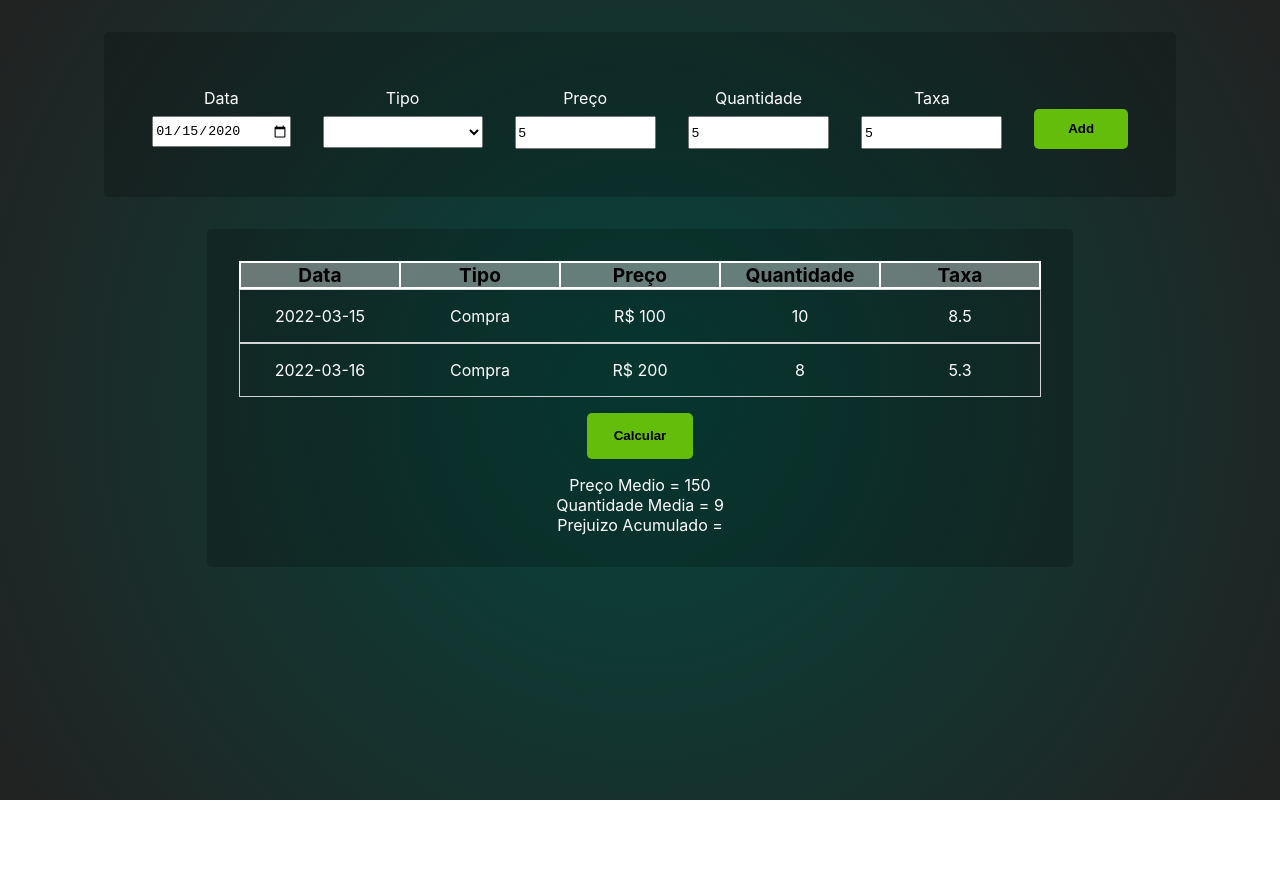
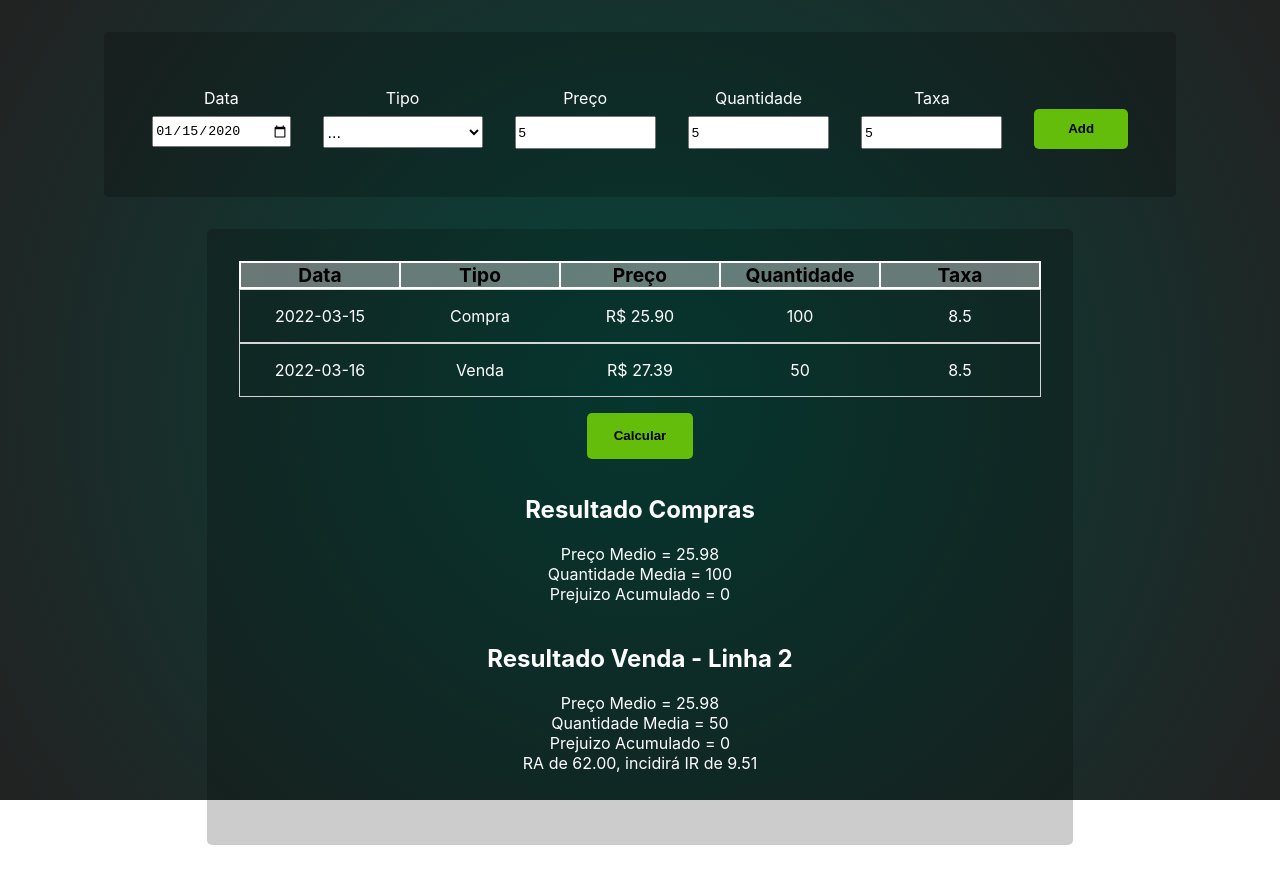
Before and after one commit to EduardoLovo/Calculadora-IR, a React (Create React App) app: page / in a window 1280 px wide. Both pictures are taken after typing "2020-01-15", "5", "5", "5" into the empty fields and a click on the button "Calcular". Shown: the top 884 px of the page. Before the commit the page ends 800 px from the top, so only its background shows below. Built offline with nearby package versions, Linux system fonts and the light colour scheme.

Commit message:
finished calculation

```diff
--- a/src/App.css
+++ b/src/App.css
@@ -6,10 +6,10 @@
     width: 100vw;
 }
 
-/* ========================================== */
+/* ==================================================== */
 
 
-/* Formulario --------- */
+/* Formulario -------------- */
 
 .divAdd {
     background: rgba(0, 0, 0, 0.2);
@@ -53,7 +53,6 @@
     justify-content: center;
     align-items: flex-end;
     padding: 1em;
-    /* margin: 1em; */
   }
 
   .btnAdd {
@@ -63,13 +62,17 @@
     border: none;
     border-radius: 5px;
     font-weight: 700;
-
   }
 
-/* ========================================== */
+  .btnAdd:hover {
+    cursor: pointer;
+    opacity: 0.8;
+  }
+
+/* ==================================================== */
 
 
-/* Açoes ---------------- */
+/* Açoes ---------------------- */
 
 .acoes {
     margin: 0;
@@ -79,6 +82,7 @@
     background: rgba(0, 0, 0, 0.2);
     border-radius: 5px;
     padding: 1em;
+    margin-bottom: 3em;
 }
 
 .titulos {
@@ -119,7 +123,7 @@
 
 .btnCal:hover {
     cursor: pointer;
-    opacity: 0.9;
+    opacity: 0.8;
 }
 
 .line {
@@ -140,9 +144,10 @@
 /* ========================================== */
 
 
-/* Resultado ------------ */
+/* Resultado --------------- */
 
 .results {
     padding: 1em;
     color: white;
+
 }
--- a/src/App.js
+++ b/src/App.js
@@ -1,32 +1,34 @@
 import { useState } from 'react';
 import './App.css';
 
+
 function App() {
 
-  // Exemplos ========
+  // Exemplos ==============================
 
   const [notas, setNotas] = useState([
     {
       id: 1,
       data: "2022-03-15",
       tipo: "Compra",
-      preco: 100,
-      quantidade: 10,
-      taxa: "8.5"
+      preco: 25.90,
+      quantidade: 100,
+      taxa: 8.5
     },
+
     {
       id: 2,
       data: "2022-03-16",
-      tipo: "Compra",
-      preco: 200,
-      quantidade: 8,
-      taxa: "5.3"
+      tipo: "Venda",
+      preco: 27.39,
+      quantidade: 50,
+      taxa: 8.5
     }
   ])
 
-  // =========================================
+  // ==========================================================================================
 
-  // Formulario =======
+  // Formulario =============================
 
   const [data, setData] = useState("");
   const [tipo, setTipo] = useState("");
@@ -57,11 +59,12 @@ function App() {
     setNotas([
       ...notas,
       {
+        id: notas.length + 1,
         data: data,
         tipo: tipo,
-        preco: preco,
-        quantidade: quantidade,
-        taxa: taxa
+        preco: +preco,
+        quantidade: +quantidade,
+        taxa: +taxa
       }
     ])
 
@@ -70,56 +73,122 @@ function App() {
     setPreco('')
     setQuantidade('')
     setTaxa('')
-
   }
 
-
-  // =========================================
+  // ============================================================================================
 
 
+  // State para mostrar resultado ===============
 
   const [resultado, setResultado] = useState('')
-
 
   const handleResultadoChange = (e) => {
     e.preventDefault();
 
-    // const pm = 0
-    // const qm = 0
 
-    var precoMedio = notas.reduce(getPm, 0);
-    function getPm(pm, item) {
-      return pm + (item.preco / notas.length);
+    // Calculo para COMPRAS =====================
+    const pm = 0
+    const qm = 0
+
+    const somaPreco = []
+    const somaQuantidade = []
+
+    for (var i of notas) {
+      if (i.tipo === "Compra") {
+        const precoMedio = (pm * qm + i.preco * i.quantidade + i.taxa) / (qm + i.quantidade);
+        somaPreco.push(precoMedio)
+
+        somaQuantidade.push(i.quantidade)
+
+        var resultPreco = somaPreco.reduce(function (soma, i) {
+          const resultado = (resultPreco + i)
+          return resultado;
+        });
+
+        var resultadoQuant = somaQuantidade.reduce(function (resultadoQuant, i) {
+          const resultado2 = (resultadoQuant + i)
+          return resultado2;
+        });
+      }
     }
 
-    var quantidadeMedia = notas.reduce(getTotal, 0);
-    function getTotal(total, item) {
-      return total + (item.quantidade / notas.length);
+    var resultadoPrecoMedio = (resultPreco / somaPreco.length).toFixed(2)
+
+    // ==========================================================================================
+
+
+    // Calculo para VENDAS =====================
+    const testeVEnda = []
+
+    for (var i of notas) {
+      if (i.tipo === "Venda") {
+        testeVEnda.push(i)
+
+        var venda = () => {
+          const calculandoVenda = testeVEnda.map((fVendas) => {
+
+            var ra = (fVendas.preco - resultadoPrecoMedio) * fVendas.quantidade - fVendas.taxa;
+
+            var lk = () => {
+              var prejuizo = resultadoPrecoMedio - fVendas.preco
+              if (prejuizo < 0) {
+
+                var ir = (ra - (ra, prejuizo)) * (15 / 100);
+
+                return (
+                  <div key='prejuizo'>
+                    Prejuizo Acumulado =  0<br />
+                    RA de {ra.toFixed(2)}, incidirá IR de {ir.toFixed(2)}
+                  </div>
+                )
+
+              } else {
+
+                return (
+                  <div key='prejuizo'>
+                    Prejuizo Acumulado = {prejuizo.toFixed(2)} <br />
+                  </div>
+                )
+              }
+            }
+
+            resultadoQuant = resultadoQuant - fVendas.quantidade
+
+            return (
+              <div key='resultVenda'>
+                <h2>Resultado Venda - Linha {fVendas.id}</h2>
+                Preço Medio = {resultadoPrecoMedio} < br />
+                Quantidade Media = {resultadoQuant} <br />
+                {lk()}<br /> <br />
+              </div>)
+          })
+          return calculandoVenda
+        }
+      }
     }
 
+    setResultado(
+      <div >
+        <h2>Resultado Compras</h2>
+        Preço Medio = {resultadoPrecoMedio} <br />
+        Quantidade Media = {resultadoQuant} <br />
+        Prejuizo Acumulado = 0 <br /> <br />
 
-    // var prejuizoAcum = notas.reduce(getPa, 0);
-    // function getPa(pa, item) {
-    //   return pa + (item.quantidade / notas.length);
-    // }
+        {venda()}
+      </div>
 
-    setResultado(
-      <dia>
-        Preço Medio = {precoMedio} <br />
-        Quantidade Media = {quantidadeMedia} <br />
-        Prejuizo Acumulado = { }
-
-      </dia>
     )
 
   }
+
+  // ==========================================================================================
 
 
   return (
 
     <div className="App">
 
-      {/* Formulario ========== */}
+      {/* Formulario ================================== */}
 
       <div className='divAdd'>
         <form className='add' onSubmit={handleSubmit}>
@@ -138,8 +207,10 @@ function App() {
             <label >Tipo</label>
             <select name="select"
               onChange={handleTipoChange}
-              value={tipo}>
-              <option placeholder='...'></option>
+              value={tipo}
+            >
+
+              <option>...</option>
               <option value="Compra">Compra</option>
               <option value="Venda" selected>Venda</option>
             </select>
@@ -185,10 +256,10 @@ function App() {
         </form>
       </div>
 
-      {/* ====================================== */}
+      {/* ========================================================================== */}
 
 
-      {/* Lista de Notas ========== */}
+      {/* Lista de Notas ================== */}
 
       <div className='notasView'>
 
@@ -201,9 +272,9 @@ function App() {
             <span>Taxa</span>
           </div>
 
-          {notas.map((f) => (
+          {notas.map((f, index) => (
 
-            <div className='divNota'>
+            <div className='divNota' key={index}>
 
 
               <li key={f.id} className='line'>
@@ -211,7 +282,7 @@ function App() {
 
                 <p>{f.tipo}</p>
 
-                <p>R$ {f.preco}</p>
+                <p>R$ {f.preco.toFixed(2)}</p>
 
                 <p>{f.quantidade}</p>
 
@@ -226,15 +297,13 @@ function App() {
         <button className='btnCal' onClick={handleResultadoChange}>Calcular</button>
 
 
-        {/* Resultadp ------ */}
+        {/* Resultado ============== */}
 
         <div className='results'>{resultado}</div>
 
       </div>
 
-      {/* ====================================== */}
-
-
+      {/* ============================================================================ */}
 
     </div>
   );
--- a/src/index.css
+++ b/src/index.css
@@ -8,9 +8,9 @@ body {
   text-align: center;
   background: rgb(7,68,59);
   background: radial-gradient(circle, rgba(7,68,59,1) 0%, rgba(34,34,34,1) 100%);  /* background-size: cover;  */
-  background-size: cover;
-  background-position-x: center;
+  background-size: auto;
   background-repeat: no-repeat;
+  background-attachment: fixed;
   height: 100vh;
 }
 
```
